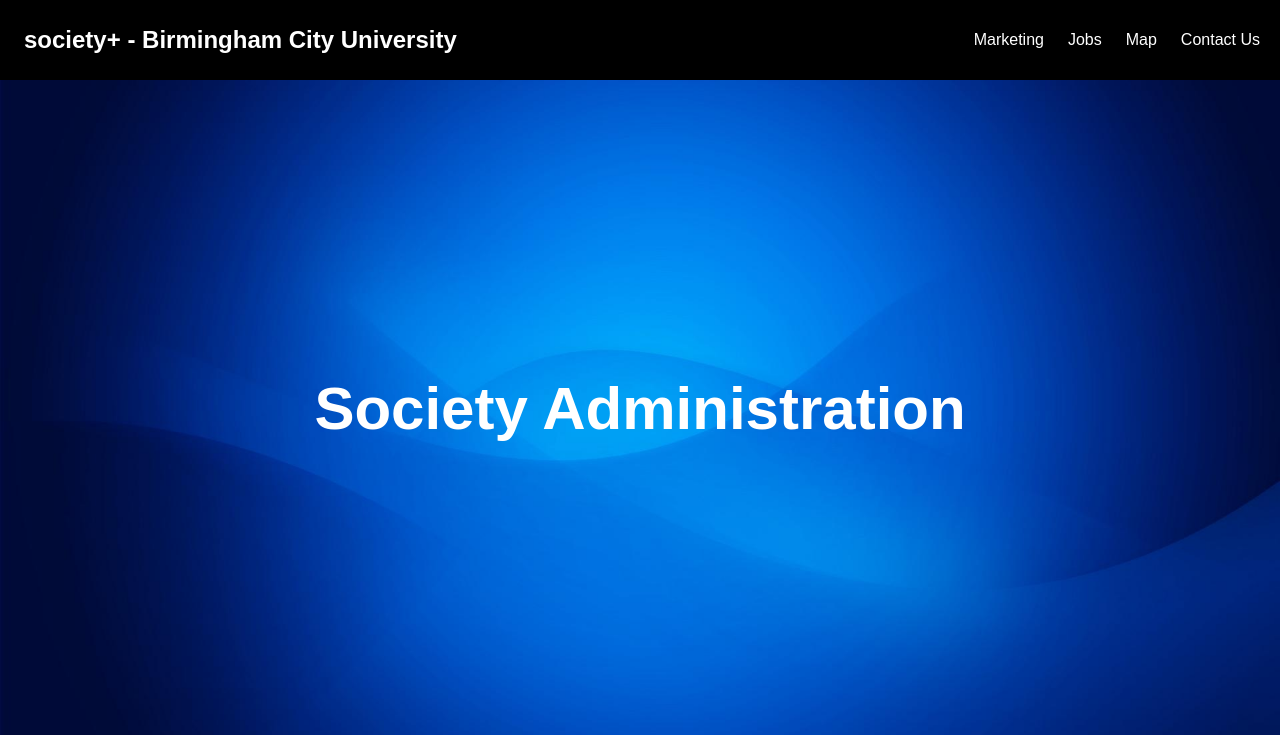
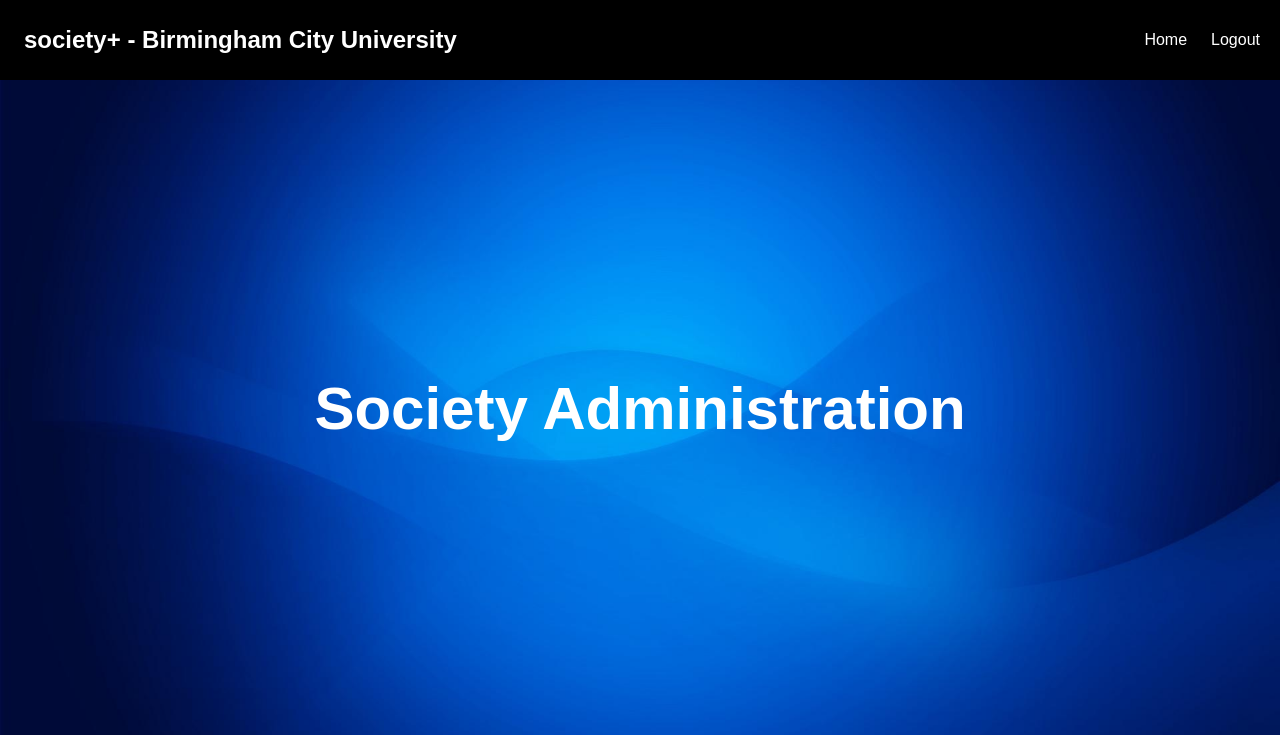
Before and after one commit to AlexanderEDavis/BrumHack6.0-SocietyPlus, a PHP site: page /admin.php in a window 1280 px wide. Shown: the top 735 px of the page. Run offline with PHP 8.4, Linux system fonts and the light colour scheme.

Commit message:
admin navbar links added

```diff
--- a/navigationadmin.php
+++ b/navigationadmin.php
@@ -1,6 +1,4 @@
 <ul style="float:right;">
-  <li>Marketing</li>
-  <li>Jobs</li>
-  <li>Map</li>
-  <li>Contact Us</li>
+  <li><a href="admin.php">Home</a></li>
+  <li><a href="logout.php">Logout</a></li>
 </ul>
```
